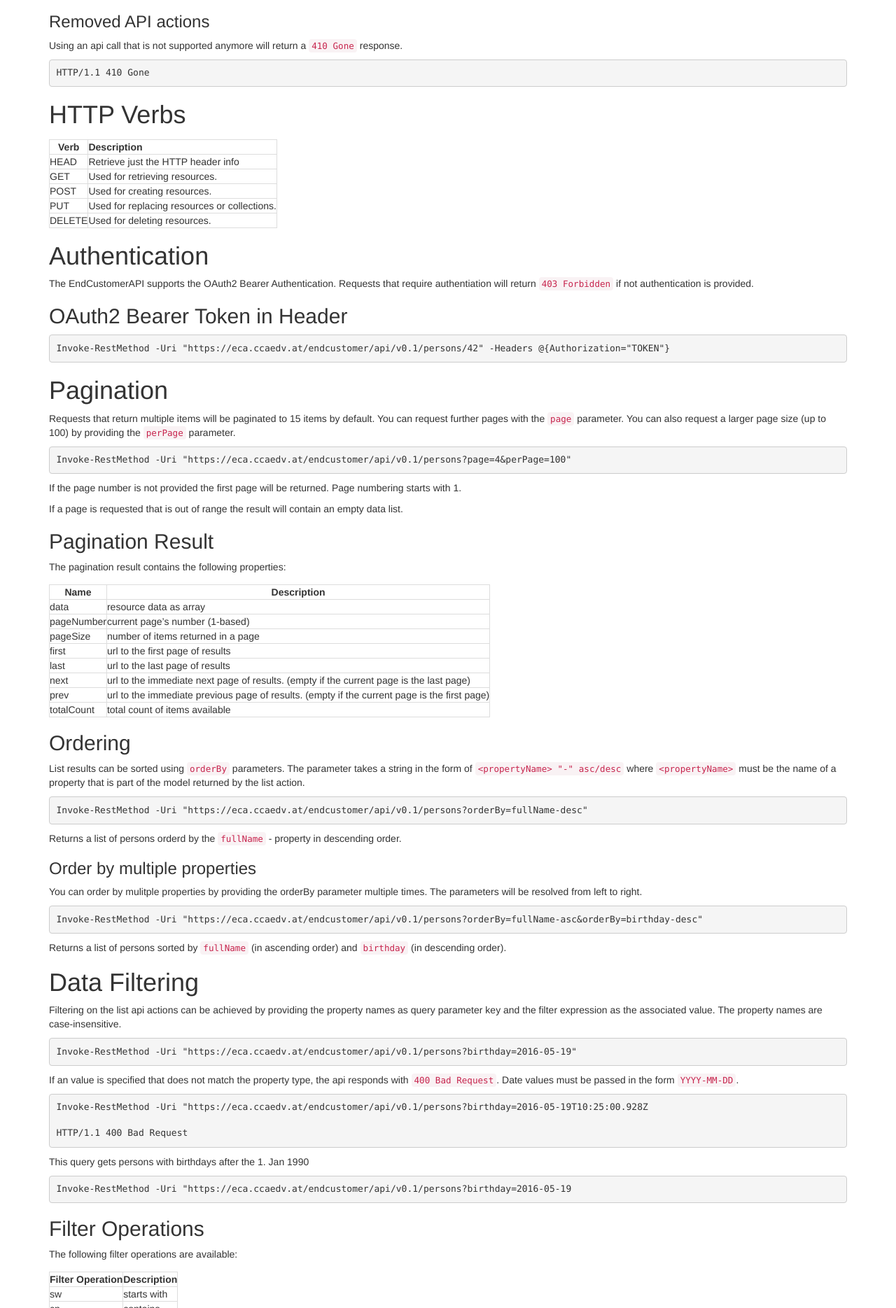
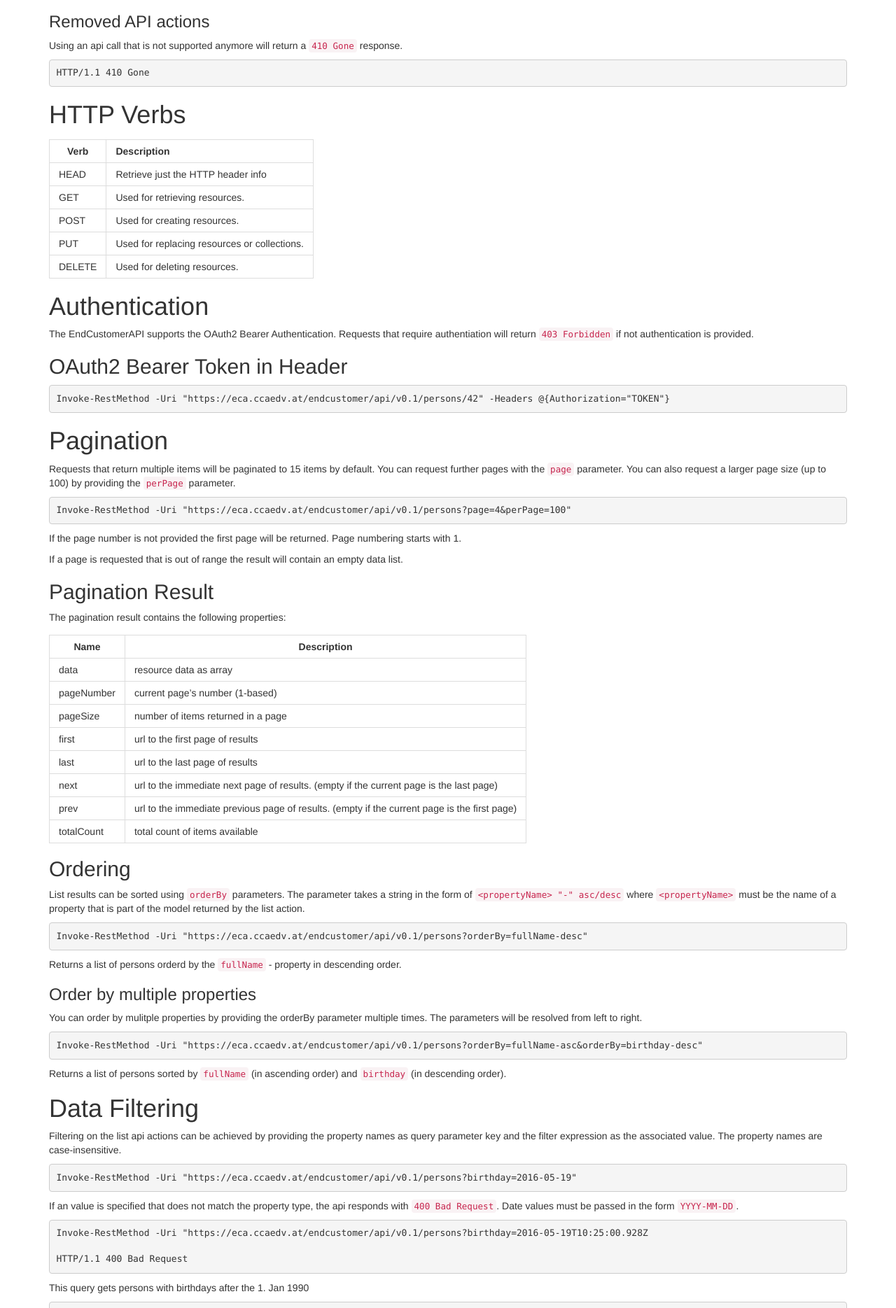
Before and after one commit to togethercca/togethercca.github.io, a Jekyll site: the page built from _pages/endCustomerApi.md, in a window 1280 px wide. Shown: the part 1550-3419 px from the top of the page at 70% size. Built offline with Jekyll 4.4.1, drawn with Linux system fonts in a browser that asks for light colours.

Commit message:
fix table layout

```diff
--- a/styles/site.scss
+++ b/styles/site.scss
@@ -1,5 +1,6 @@
 ---
 ---
+$table-cell-padding: 6px 13px;
 
 @import "bootstrap";
 
@@ -11,7 +12,7 @@
 }
 .container th {
     border: 1px solid #ddd;
-    padding: 6xp 13px;
+    padding: $table-cell-padding;
     text-align: center;
     font-weight: 700;
 }
@@ -26,5 +27,5 @@
 }
 .container td {
     border: 1px solid #ddd;
-    padding: 6xp 13px;
+    padding: $table-cell-padding;
 }
```
